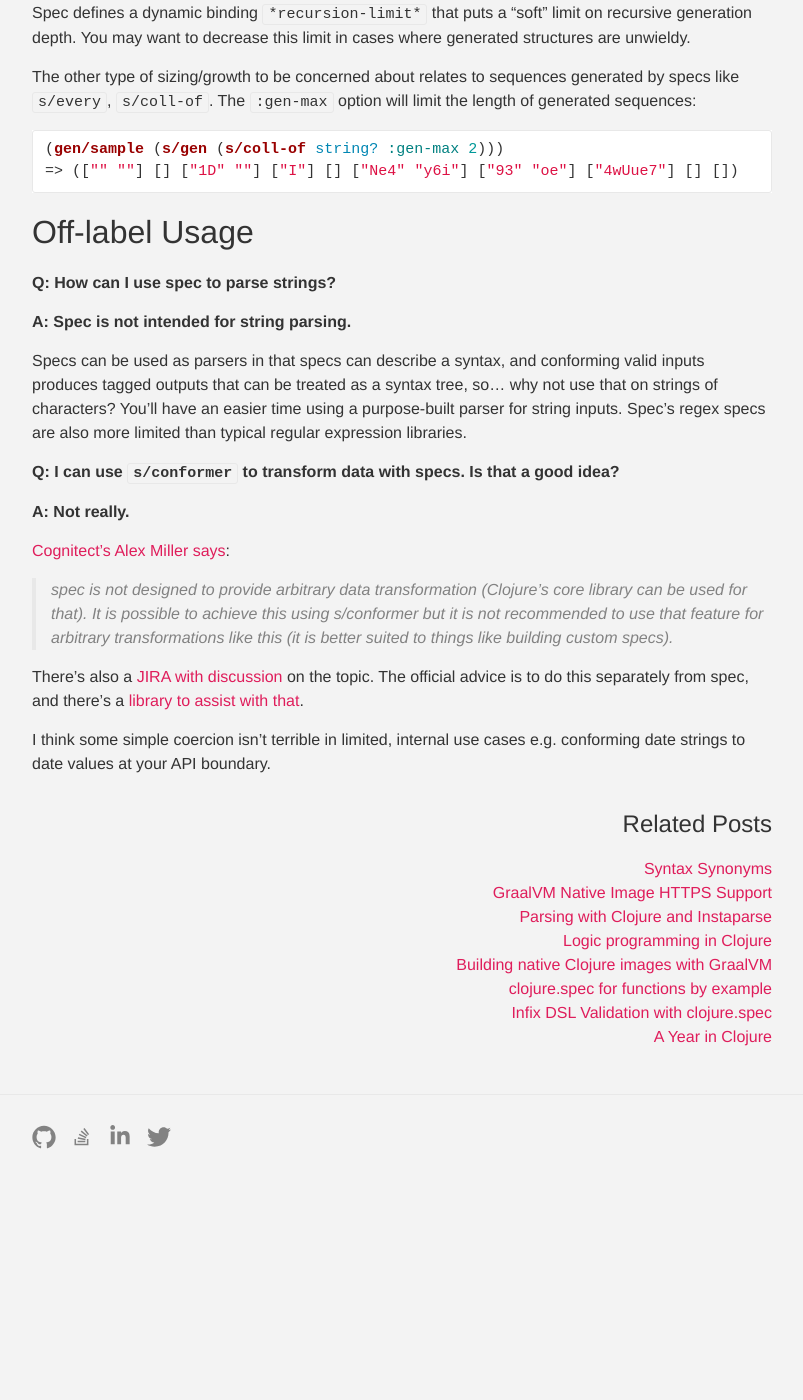
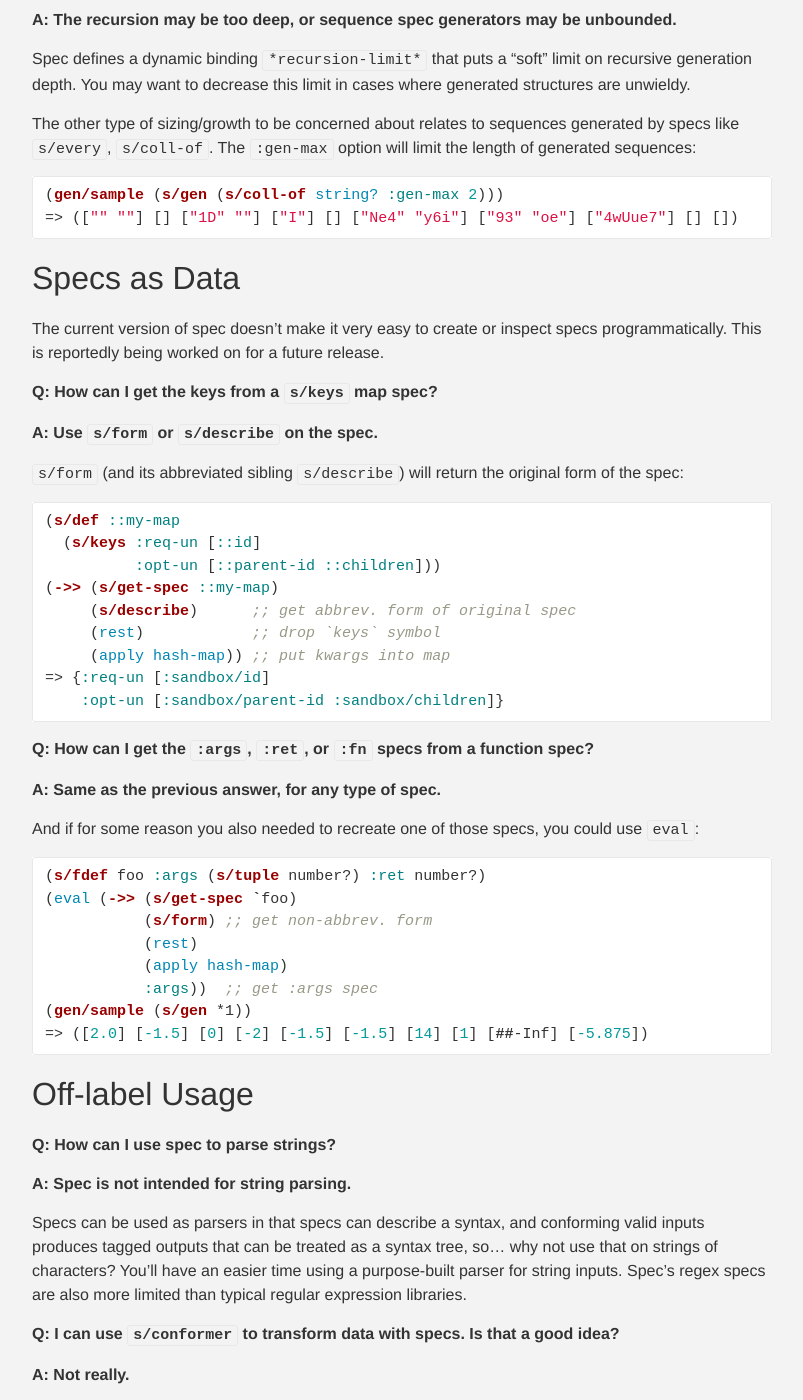
Before and after one commit to taylorwood/taylorwood.github.io, a Jekyll site: the page built from _posts/2018-10-15-clojure-spec-faq.md, in a window 1280 px wide and 1400 px high, scrolled down 6816 px. Shown: the whole window, without its empty margins (238-1041 px from the left). Built offline with Jekyll 4.4.1, drawn with Linux system fonts in a browser that asks for light colours; before the commit the page ends 8025 px from its top, so only the background shows below that; some of the changed text lies outside the part shown.

Commit message:
Add Specs as Data section

````diff
--- a/_posts/2018-10-15-clojure-spec-faq.md
+++ b/_posts/2018-10-15-clojure-spec-faq.md
@@ -5,9 +5,11 @@ date:   2018-10-15 00:00:00
 tags:   clojure spec intro beginner faq guide manual tips
 ---
 
-[Clojure.spec](https://clojure.org/about/spec) has been available (in alpha) for some time, and there are great [talks](https://www.youtube.com/watch?v=oyLBGkS5ICk) and resources like the [rationale](https://clojure.org/about/spec) and [official guide](https://clojure.org/guides/spec), but I'd like to write about common beginners' issues I've seen.
+[Clojure.spec](https://clojure.org/about/spec) has been available (in alpha) for some time, and there are great [talks](https://www.youtube.com/watch?v=oyLBGkS5ICk) and resources like the [rationale](https://clojure.org/about/spec) and [official guide](https://clojure.org/guides/spec). This post supplements those with some common questions and issues I've seen.
 
-These are mostly things I've experienced myself or seen on [Stack Overflow](https://stackoverflow.com/questions/tagged/clojure.spec), [Clojurians Slack](http://clojurians.net), [r/Clojure](https://www.reddit.com/r/Clojure/) or [Twitter](https://twitter.com/search?q=clojure%20spec). The community is extremely helpful so reach out if you have questions --- it's not unusual to get an answer straight from a Clojure maintainer. _And while this post follows question & answer format, my answers are extremely non-authoritative. Please [report any issues](https://github.com/taylorwood/taylorwood.github.io/issues/new) you may find!_
+These are mostly things I've experienced myself or seen on [Stack Overflow](https://stackoverflow.com/questions/tagged/clojure.spec), [Clojurians Slack](http://clojurians.net), [r/Clojure](https://www.reddit.com/r/Clojure/) or [Twitter](https://twitter.com/search?q=clojure%20spec).
+The community is extremely helpful so reach out if you have questions --- it's not unusual to get an answer straight from a Clojure maintainer.
+_And while this post follows question & answer format, my answers are extremely non-authoritative. Please [report any issues](https://github.com/taylorwood/taylorwood.github.io/issues/new) you find!_
 
 ## Usage
 
@@ -201,7 +204,7 @@ In these cases you can provide your own generator with `s/with-gen`:
 (gen/sample (s/gen ::palindrome))
 => ("" "" "e" "PA6AP" "OUdTdUO" "k" "N" "0" "1T353T1" "D4V4D")
 ```
-Some spec functions also take an optional _overrides_ map allowing you to specify custom generators without associating them with the spec definitions directly.
+Some spec functions also take an optional _overrides_ map of custom generators without needing to associate them with the spec definitions directly.
 
 **Q: How can I generate data with parent/child relationships?**
 
@@ -276,6 +279,44 @@ The `:gen-max` option will limit the length of generated sequences:
 => (["" ""] [] ["1D" ""] ["I"] [] ["Ne4" "y6i"] ["93" "oe"] ["4wUue7"] [] [])
 ```
 
+## Specs as Data
+
+The current version of spec doesn't make it very easy to create or inspect specs programmatically.
+This is reportedly being worked on for a future release.
+
+**Q: How can I get the keys from a `s/keys` map spec?**
+
+**A: Use `s/form` or `s/describe` on the spec.**
+
+`s/form` (and its abbreviated sibling `s/describe`) will return the original form of the spec:
+```clojure
+(s/def ::my-map
+  (s/keys :req-un [::id]
+          :opt-un [::parent-id ::children]))
+(->> (s/get-spec ::my-map)
+     (s/describe)      ;; get abbrev. form of original spec
+     (rest)            ;; drop `keys` symbol
+     (apply hash-map)) ;; put kwargs into map
+=> {:req-un [:sandbox/id]
+    :opt-un [:sandbox/parent-id :sandbox/children]}
+```
+
+**Q: How can I get the `:args`, `:ret`, or `:fn` specs from a function spec?**
+
+**A: Same as the previous answer, for any type of spec.**
+
+And if for some reason you also needed to recreate one of those specs, you could use `eval`:
+```clojure
+(s/fdef foo :args (s/tuple number?) :ret number?)
+(eval (->> (s/get-spec `foo)
+           (s/form) ;; get non-abbrev. form
+           (rest)
+           (apply hash-map)
+           :args))  ;; get :args spec
+(gen/sample (s/gen *1))
+=> ([2.0] [-1.5] [0] [-2] [-1.5] [-1.5] [14] [1] [##-Inf] [-5.875])
+```
+
 ## Off-label Usage
 
 **Q: How can I use spec to parse strings?**
````
Also changed, not shown: other parts of _posts/2018-10-15-clojure-spec-faq.md (+1 -0 lines).
